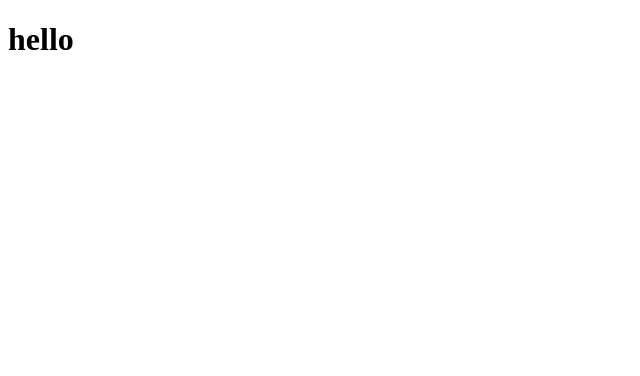
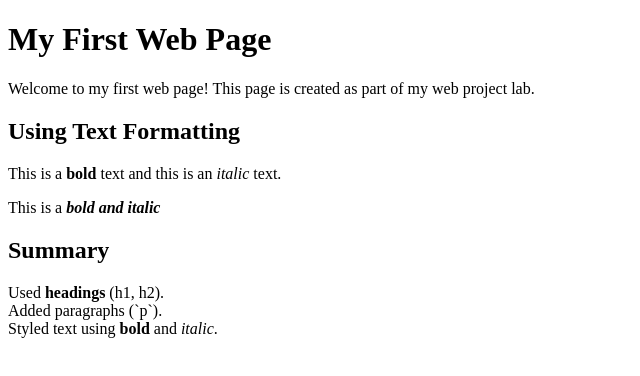
Before and after one commit to Naveedahmdd/Lab01, a plain HTML site: page index.html in a window 1280 px wide. Shown: the whole page, without its empty margins (0-640 px from the left). Drawn offline with Linux system fonts and the light colour scheme.

Commit message:
Added index.html

```diff
--- a/index.html
+++ b/index.html
@@ -1,11 +1,32 @@
 <!DOCTYPE html>
 <html lang="en">
-<head>
+  <head>
+    <title>Hello, World!</title>
     <meta charset="UTF-8">
-    <meta name="viewport" content="width=device-width, initial-scale=1.0">
-    <title>Document</title>
-</head>
+  </head>
+  <body>
+
 <body>
-    <h1>hello</h1>
+     <h1>My First Web Page</h1>
+
+             <p>
+                Welcome to my first web page! This page is created as part of my web project lab.
+            </p>
+
+    <h2>Using Text Formatting</h2>
+
+            <p>
+                This is a <strong>bold</strong> text and this is an <em>italic</em> text.
+            </p>
+            <p> This is a <strong><em>bold and italic</em></strong> </p>
+
+    <h2>Summary</h2>
+
+            <p>Used <strong>headings</strong> (h1, h2).<br>
+            Added paragraphs (`p`).<br>
+            Styled text using <strong>bold</strong> and <em>italic</em>.<br>
+            </p>
+
 </body>
+
 </html>
```
Also changed, not shown: lab.html (deleted).
